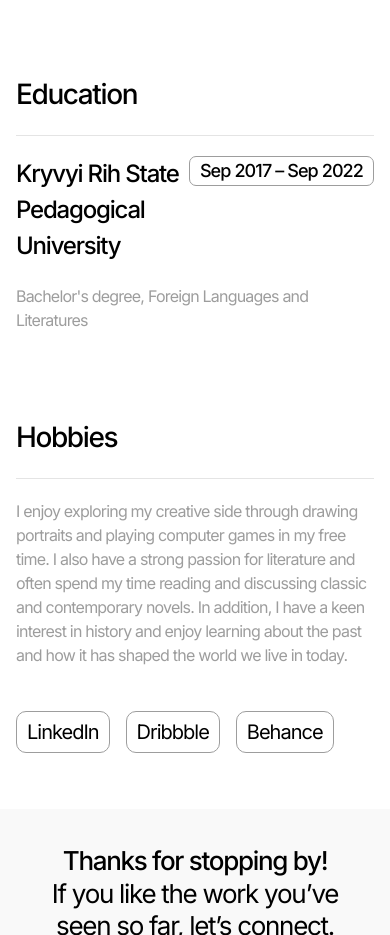
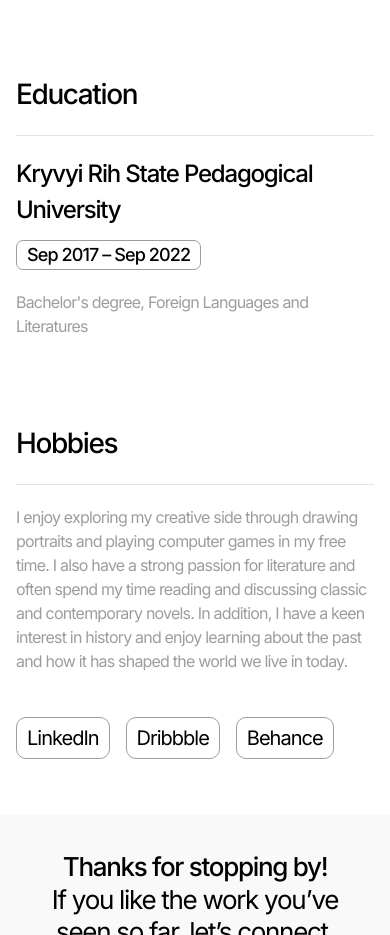
Before and after one commit to cascadetile/yasch, a React (Create React App) app: page /resume in a window 390 px wide. Shown: the part 1600-2535 px from the top of the page. Built offline with nearby package versions, Linux system fonts and the light colour scheme.

Commit message:
feat: add ResumeEducation

```diff
--- a/src/components/Resume/index.tsx
+++ b/src/components/Resume/index.tsx
@@ -4,6 +4,7 @@ import React, { useContext } from 'react';
 import { StarLarge } from '../../assets/StarLarge';
 import { StarMedium } from '../../assets/StarMedium';
 import { ThemeContext } from '../../contexts';
+import { ResumeEducation } from '../ResumeEducation';
 import { ResumeGroup } from '../ResumeGroup';
 import { ResumeGroupItem } from '../ResumeGroupItem';
 import { ResumeStoryOnMe } from '../ResumeStoryOnMe';
@@ -75,7 +76,7 @@ export const Resume: React.FC = () => {
             <span className="resume-group-item__remote"> · Remote</span>
           </ResumeGroupItem>
           <ResumeGroup title="Education" marginTop={64} />
-          <ResumeGroupItem
+          <ResumeEducation
             title="Kryvyi Rih State Pedagogical University"
             time="Sep 2017 – Sep 2022"
             text={education}
--- /dev/null
+++ b/src/components/ResumeEducation/index.tsx
@@ -0,0 +1,33 @@
+/* eslint-disable react/function-component-definition */
+/* eslint-disable arrow-body-style */
+/* eslint-disable react/require-default-props */
+import React, { useContext } from 'react';
+import { ThemeContext } from '../../contexts';
+import './style.css';
+
+interface IProps {
+  title: string
+  time: string
+  text: string
+}
+
+export const ResumeEducation: React.FC<IProps> = ({
+  title, time, text,
+}) => {
+  const { theme } = useContext(ThemeContext);
+  return (
+    <div className={`resume-education resume-education--${theme}`}>
+      <div className="resume-education__header">
+        <div className="resume-education__title-and-time">
+          <div className={`resume-education__title resume-education__title--${theme}`}>{title}</div>
+          <div className={`resume-education__time resume-education__time--${theme}`}>{time}</div>
+        </div>
+      </div>
+      <div className="resume-education__text">
+        {text}
+      </div>
+    </div>
+  );
+};
+
+export default ResumeEducation;
--- /dev/null
+++ b/src/components/ResumeEducation/style.css
@@ -0,0 +1,100 @@
+.resume-education {
+  padding-top: 20px;
+  padding-bottom: 20px;
+  border-top: 1px solid #E4E4E4;
+}
+
+.resume-education--dark {
+  border-top: 1px solid #373737;
+}
+
+.resume-education__header {
+  display: flex;
+  flex-direction: row;
+  justify-content: space-between;
+  margin-bottom: 20px;
+}
+
+.resume-education__title {
+  font-family: 'Inter';
+  font-style: normal;
+  font-weight: 500;
+  font-size: 24px;
+  line-height: 150%;
+  /* identical to box height, or 36px */
+
+  letter-spacing: -0.05em;
+
+  color: #000000;
+}
+
+.resume-education__title--dark {
+  color: #FFFFFF;
+}
+
+.resume-education__title-and-time {
+  width: 100%;
+  display: flex;
+  flex-direction: row;
+  justify-content: space-between;
+  align-items: center;
+}
+
+.resume-education__time {
+  font-family: 'Inter';
+  font-style: normal;
+  font-weight: 500;
+  font-size: 18px;
+  line-height: 100%;
+  /* identical to box height, or 18px */
+
+  letter-spacing: -0.05em;
+  white-space: nowrap;
+
+  /* Black */
+
+  color: #000000;
+  box-sizing: border-box;
+  /* Auto layout */
+  display: flex;
+  flex-direction: row;
+  justify-content: center;
+  align-items: center;
+  padding: 5px 10px;
+
+  border: 1px solid #9D9D9D;
+  border-radius: 7px;
+}
+
+.resume-education__time--dark {
+  color: #FFFFFF;
+}
+
+.resume-education__text {
+  font-family: 'Inter';
+  font-style: normal;
+  font-weight: 400;
+  font-size: 18px;
+  line-height: 150%;
+  /* or 27px */
+
+  letter-spacing: -0.05em;
+
+  /* Gray */
+
+  color: #9D9D9D;
+}
+
+@media (max-width: 800px) {
+  .resume-education__text {
+    font-size: 16px;
+  }
+}
+
+@media (max-width: 680px) {
+  .resume-education__title-and-time {
+    flex-direction: column;
+    align-items: flex-start;
+    row-gap: 12px;
+  }
+}
```
